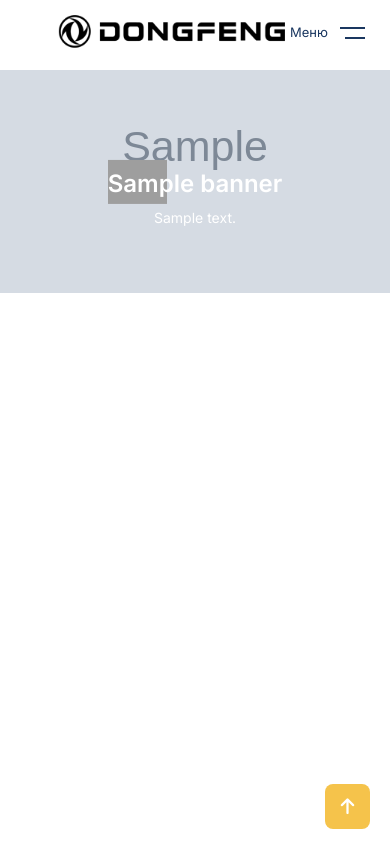
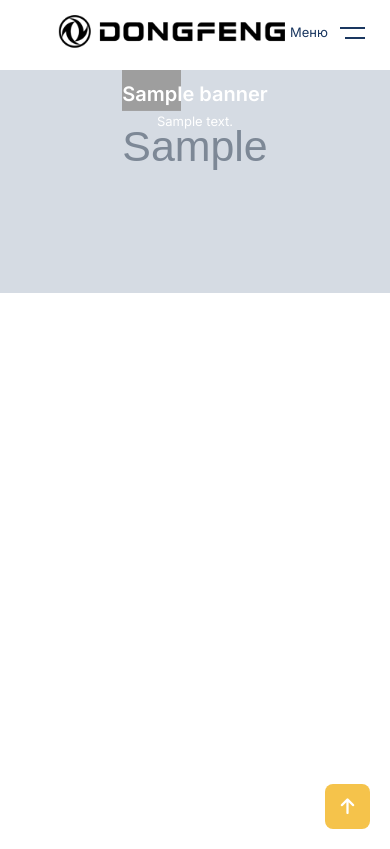
Before and after one commit to Shakhriyor10/autocenter, a Django app: page /ru/ in a window 390 px wide. Shown: the top 849 px of the page. Run offline with Django 3.2, Linux system fonts and the light colour scheme; tables that the repository leaves empty hold one stand-in row (values such as "Sample post"); grey boxes marked "Sample" are stand-in pictures; some libraries are stand-ins or nearby versions; grey boxes are pictures that could not be loaded.

Commit message:
Reduce empty mobile space under homepage banner

```diff
--- a/templates/index4.html
+++ b/templates/index4.html
@@ -10,24 +10,25 @@
   @media (max-width: 767px) {
     .home-one.home4_style.bg-home4 {
       margin-top: 0;
-      background-size: contain;
+      padding: 0;
+      background-size: 100% auto;
       background-repeat: no-repeat;
       background-position: center top;
     }
     .home-one.home4_style.bg-home4 .home_content.home1_style.at_home4 {
-      padding: 110px 0 12px !important;
+      padding: 22px 0 6px !important;
     }
     .home-one.home4_style.bg-home4 .home-text {
       margin-bottom: 0 !important;
     }
     .home-one.home4_style.bg-home4 .home-text .title {
-      font-size: 24px;
+      font-size: 20px;
       line-height: 1.2;
-      margin-bottom: 8px;
+      margin-bottom: 4px;
     }
     .home-one.home4_style.bg-home4 .home-text .para {
       margin-bottom: 0;
-      font-size: 14px;
+      font-size: 13px;
     }
   }
 </style>
```
